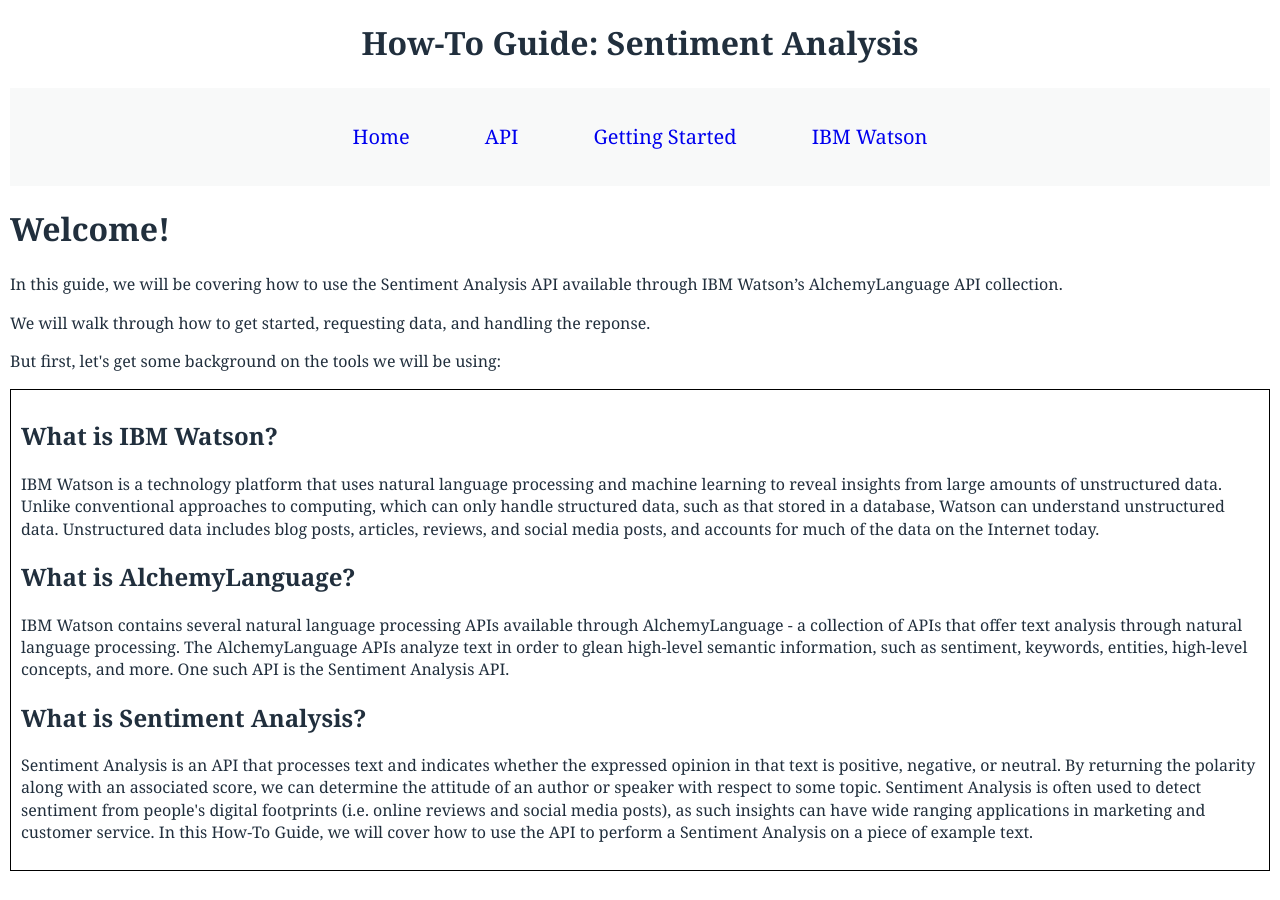
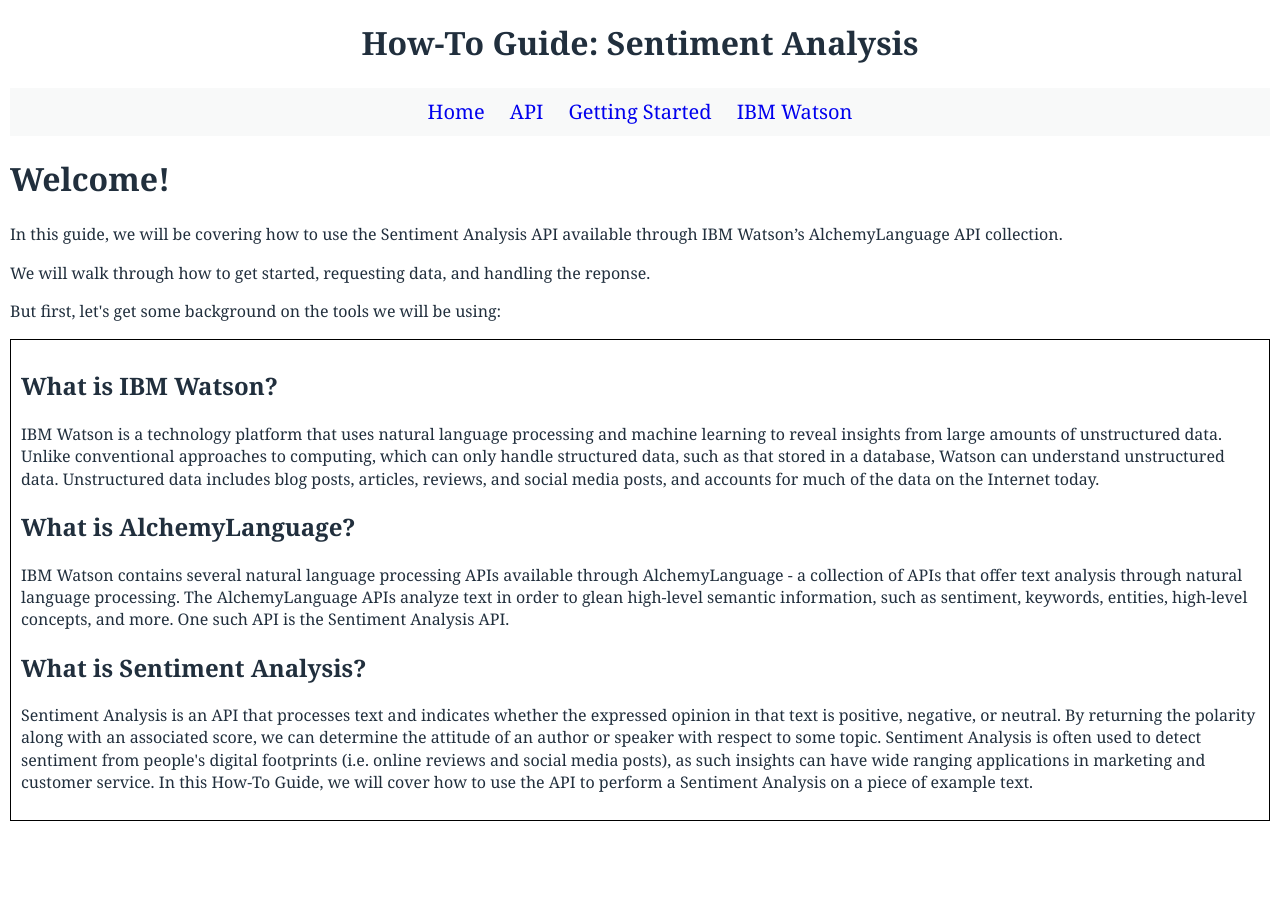
Before and after one commit to lenaz/How-To-Guide, a Jekyll site: the page built from index.html, in a window 1280 px wide. Built offline with Jekyll 4.4.1, drawn with Linux system fonts in a browser that asks for light colours; Markdown is read by kramdown in place of the engine named in the settings.

Commit message:
Changed nav li a padding

```diff
--- a/css/common.css
+++ b/css/common.css
@@ -37,7 +37,7 @@ body {
 .nav li a {
     text-decoration: none;
     display: block;
-    padding: 35px;
+    padding: 10px;
 }
 
 a:active {
```
